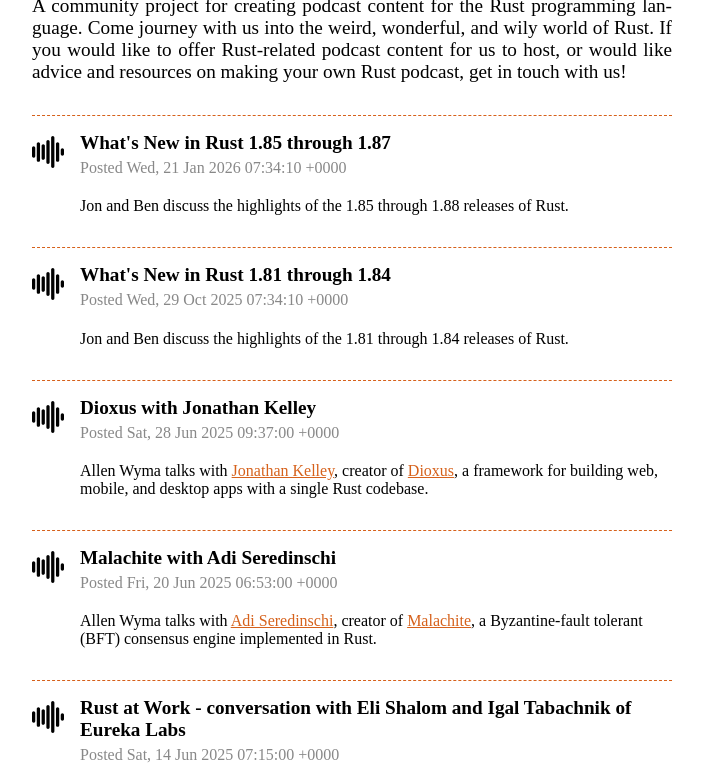
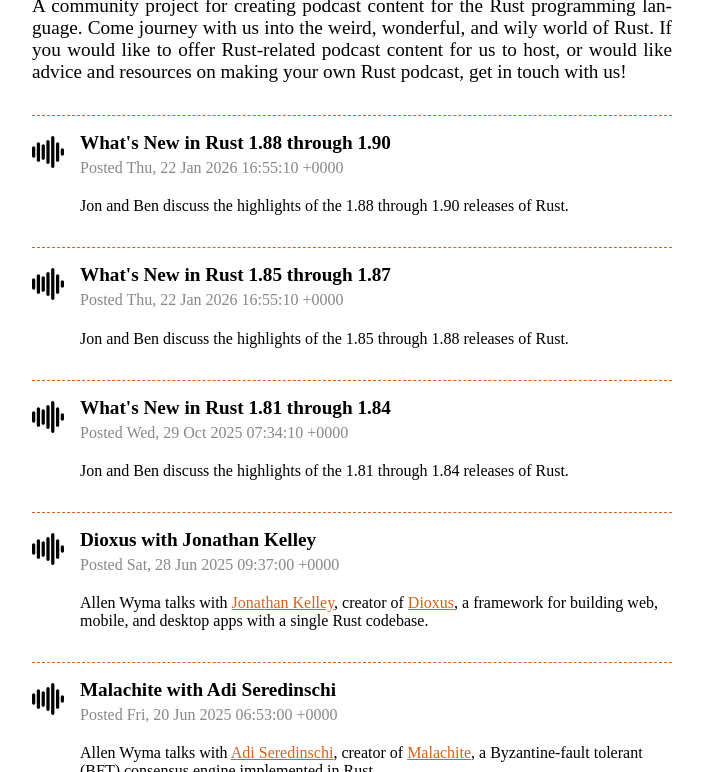
Before and after one commit to rustacean-station/rustacean-station.org, a Jekyll site: the page built from index.html, in a window 1280 px wide and 900 px high, scrolled down 725 px, cut to the strip 128-900 px from the top of the window. Shown: the whole strip, without its empty margins (288-991 px from the left). Built offline with Jekyll 4.4.1, drawn with Linux system fonts in a browser that asks for light colours; a file with an impossible date is left out; some of the changed lines change nothing that is shown.

Commit message:
date + mp3 change

```diff
--- a/_episodes/releases/2026-01-21-rust-1.85-1.86-1.87.md
+++ b/_episodes/releases/2026-01-22-rust-1.85-1.86-1.87.md
@@ -1,9 +1,9 @@
 ---
 title: "What's New in Rust 1.85 through 1.87"
-date: 2026-01-21T07:34:10Z
-file: https://audio.rustacean-station.org/file/rustacean-station/2026-01-21-rust-1.85-1.86-1.87.mp3
-duration: "01:14:22"
-length: "136850424"
+date: 2026-01-22T16:55:10Z
+file: https://audio.rustacean-station.org/file/rustacean-station/2026-01-22-rust-1.85-1.86-1.87.mp3
+duration: "01:14:02"
+length: "35544319"
 ---
 
 Jon and Ben discuss the highlights of the 1.85 through 1.88 releases of Rust.
--- a/_episodes/releases/2026-01-21-rust-1.88-1.89-1.90.md
+++ b/_episodes/releases/2026-01-22-rust-1.88-1.89-1.90.md
@@ -1,9 +1,9 @@
 ---
 title: "What's New in Rust 1.88 through 1.90"
-date: 2026-01-21:34:10Z
-file: https://audio.rustacean-station.org/file/rustacean-station/2026-01-21-rust-1.88-1.89-1.90.mp3
-duration: "01:07:42"
-length: "136850424"
+date: 2026-01-22T16:55:10Z
+file: https://audio.rustacean-station.org/file/rustacean-station/2026-01-22-rust-1.88-1.89-1.90.mp3
+duration: "01:07:12"
+length: "32256511"
 ---
 
 Jon and Ben discuss the highlights of the 1.88 through 1.90 releases of Rust.
```
